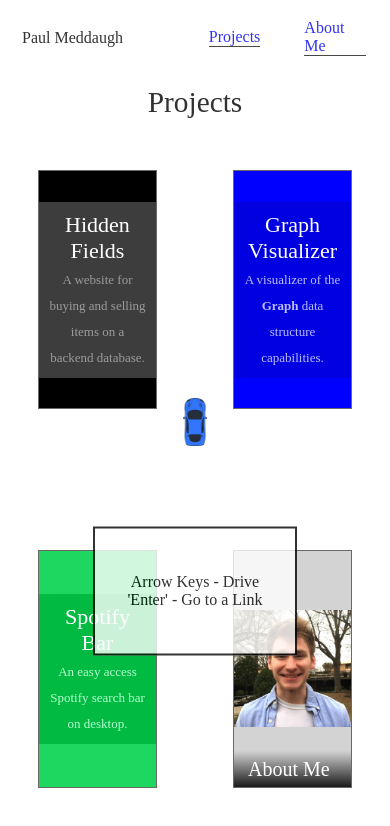
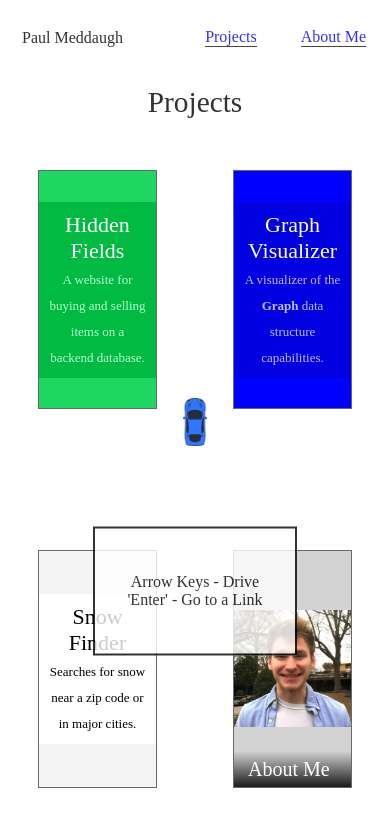
Before and after one commit to paulmeddaugh/Portfolio, a plain HTML site: page index.html in a window 390 px wide. Drawn offline with Linux system fonts and the light colour scheme.

Commit message:
Added mobile tweeks, changed Spotify to Snow Find

```diff
--- a/index.html
+++ b/index.html
@@ -22,12 +22,13 @@
 
         <canvas id="background"></canvas>
 
-        <div id="car" tabindex="0">
+        <div id="car">
             <img id="carImg" src="./resources/car.png" alt="car" max-width="24" max-height="48">
         </div>
 
         <div id="instructions" class="instructionsBlack">
             <div class="translateCenter"></div>
+            <span id="closeInstructions">X</span>
         </div>
 
         <h2>Projects</h2>
@@ -54,15 +55,15 @@
                     <a class="translateCenter" href="https://paulmeddaugh.github.io/Graph-Visualizer/">Visualize</a>
                 </figure>
             </div>
-            <div class="project flexCenter" id="projSS">
-                <figure id="spotifySearch" class="flexCenter">
-                    <div class="projectText" id="projSSText">
-                        Spotify Bar</br>
+            <div class="project flexCenter" id="projSF">
+                <figure id="snowFinder" class="flexCenter">
+                    <div class="projectText" id="projSFText">
+                        Snow Finder</br>
                         <span class="projectDescrip">
-                            An easy access Spotify search bar on desktop.
+                            Searches for snow near a zip code or in major cities.
                         </span>
                     </div>
-                    <a class="translateCenter" href="./resources/Spotify Search.exe" download>Download</a>
+                    <a class="translateCenter" href="./resources/Snow Finder.exe" download>Download</a>
                 </figure>
             </div>
             <div class="project flexCenter" id="aboutMe">
--- a/scripts/index.js
+++ b/scripts/index.js
@@ -1,7 +1,8 @@
 import { Point, Rectangle, Parallelogram } from './shapes.js';
 import { mobileCheck, getElementBounds } from './utility.js';
 import { Predict } from './predict.js';
-import { carWithinFigure, showHideLinks, carWithinHeaderLink, highlightHeaderLinks } from './showHideElements.js'
+import { carWithinFigure, showHideLinks, carWithinHeaderLink, highlightHeaderLinks, highlightInstructions } from './showHideElements.js';
+import { drawTrail } from './tailLightTrail.js'; // doesn't work
 
 let car;
 let velocity = 0;
@@ -9,18 +10,14 @@ let angle = Math.PI / 2; // 90
 
 let carPoint = new Point();
 
-let canvas;
-let ctx;
 let header;
-
-let trailPoint;
-let trailingp2;
 
 let drivingDirections = {};
 
+const calculateFPS = false;
 const AVERAGE_RANGE_FPS = 5;
 const AVERAGE_CALC_PER_SEC = 4;
-let totalFPS = 1, lastFPS = 1, currentFPS = 0, FPSindex = AVERAGE_RANGE_FPS - 1;
+let aveFPS = 0, totalFPS = 1, lastFPS = 1, currentFPS = 0, FPSindex = AVERAGE_RANGE_FPS - 1;
 
 export let VELOCITY_FORWARD = .25;
 export let VELOCITY_REVERSE = .2;
@@ -34,44 +31,32 @@ window.addEventListener("keyup", (e) => drivingDirections[e.key] = false);
 window.addEventListener("click", driveCarToPoint);
 window.addEventListener("load", () => {
 
+    // Sets the speed of the car based on the width of the browser
     VELOCITY_FORWARD = (!MOBILE) ? document.body.clientWidth / 4200 : .6;
     VELOCITY_REVERSE = (!MOBILE) ? document.body.clientWidth / 5500 : .5;
+
+    for (let a of document.getElementsByClassName('header')[0].getElementsByTagName('A')) {
+        a.addEventListener("click", preventNotCarWithin);
+    }
 
     document.getElementById('instructions').children[0].innerHTML = (!MOBILE) ?
         "Arrow Keys - Drive</br>'Enter' - Go to a Link" :
         "Tap - Drive to Link";
 
-    canvas = document.getElementById('background');
-    canvas.width = document.body.clientWidth;
-    canvas.height = document.body.clientHeight;
-
-    ctx = canvas.getContext('2d');
-    drawBackground();
-
-    ctx.strokeStyle = 'red';
-    ctx.lineWidth = 1;
-    ctx.translate(0.5, 0.5);  // 1-pixel width lines, such as x of 10 to x of 20 draws from
-    // between 9.5 and 10.5 to 19.5 and 20.5, which is rendered as a 2 pixel line instead.
-
     car = document.getElementById('car');
     placeCarInCenter();
 
-    // createProjectFacingWalls();
-
-    trailPoint = new Point(
-        parseInt(window.getComputedStyle(car).left) + 18,
-        parseInt(window.getComputedStyle(car).top) - 3
-    );
-
     // Calculates the frames per second
+    if (calculateFPS) {
         setInterval(() => {
             currentFPS *= AVERAGE_CALC_PER_SEC;
             totalFPS = (totalFPS - lastFPS) + currentFPS;
-        //console.log(totalFPS / (AVERAGE_RANGE_FPS - FPSindex));
+            aveFPS = totalFPS / (AVERAGE_RANGE_FPS - FPSindex);
             if (!FPSindex) lastFPS = currentFPS;
             else FPSindex--;
             currentFPS = 0;
         }, 1000 / AVERAGE_CALC_PER_SEC);
+    }
 
     // Hides instructions
     setTimeout(() => {
@@ -82,10 +67,12 @@ window.addEventListener("load", () => {
     animateCar();
 });
 
+/**
+ * Places the car in the center of the page. Called when loading and resizing.
+ */
 function placeCarInCenter() {
     car.style.left = (carPoint.x = (document.body.clientWidth / 2 - car.clientWidth / 2)) + "px";
     car.style.top = (carPoint.y = (document.body.clientHeight / 2 - car.clientHeight / 2)) + "px";
-    car.focus(); // chrome still keeps focus on url bar initially
 }
 
 /**
@@ -93,7 +80,7 @@ function placeCarInCenter() {
  */
 function animateCar () {
 
-    currentFPS++;
+    if (calculateFPS) currentFPS++;
 
     velocity = (velocity - FRICTION > 0) ? velocity - FRICTION :
         (velocity + FRICTION < 0) ? velocity + FRICTION : 0;
@@ -105,11 +92,6 @@ function animateCar () {
     car.style.left = carPoint.x + "px";
     car.style.top = carPoint.y + "px";
     car.style.transform = "rotate(" + (angle - Math.PI / 2) * (180 / Math.PI)  + "deg)";
-
-    // Re-draws the background constantly with little opacity to allow for trailing effects of what is drawn
-    ctx.globalAlpha = 0.15;
-    drawBackground();
-    ctx.globalAlpha = 1;
 
     let boundary;
     if (boundary = outOfBounds()) {
@@ -124,13 +106,9 @@ function animateCar () {
 
     showHideLinks();
     highlightHeaderLinks();
+    highlightInstructions();
 
     requestAnimationFrame(animateCar);
-}
-
-function drawBackground() {
-    ctx.fillStyle = 'white';
-    ctx.fillRect(0, 0, document.body.clientWidth, document.body.clientHeight);
 }
 
 /**
@@ -197,38 +175,6 @@ function outOfBounds() {
     return false;
 }
 
-/**
- * Draws two red backlights that fade over time.
- * Doesn't work.
- */
-function drawTrail() {
-    //let carPara = getElementBounds(car).getParallelogram().rotate(angle - Math.PI / 2);
-    //console.log(carPara);
-
-    let centerX = parseInt(window.getComputedStyle(car).left) + (parseInt(window.getComputedStyle(car).width) / 2);
-    let centerY = parseInt(window.getComputedStyle(car).top) - (parseInt(window.getComputedStyle(car).height) / 2);
-
-    let center = {
-        x: centerX,
-        y: centerY + parseInt(window.getComputedStyle(header).height)
-    }
-    let length = angle;
-    let newp1 = new Point(center.x, center.y);
-    let newp2 = new Point(
-        parseInt(window.getComputedStyle(car).left),
-        parseInt(window.getComputedStyle(car).top)
-    );
-
-    ctx.beginPath();
-    ctx.moveTo(trailPoint.x, trailPoint.y);
-    ctx.lineTo(newp1.x, newp1.y);
-    ctx.closePath();
-    ctx.stroke();
-
-    trailPoint = newp1;
-    trailingp2 = newp2;
-}
-
 function driveCar (e) {
 
     if (e.key == 'Enter') {
@@ -237,12 +183,19 @@ function driveCar (e) {
 
         let link = carWithinHeaderLink();
         if (link) window.location.href = link.children[0].href;
+
+        let instructions = document.getElementById('instructions');
+        if (carWithin(getElementBounds(instructions))) {
+            instructions.style.opacity = 0;
+        }
     }
 
     if (e.repeat) return; // the repeat event when key is held down
     drivingDirections[e.key] = true;
 
     requestAnimationFrame(() => drive(e.key));
+
+    e.preventDefault();
 }
 
 let drive = (key) => {
@@ -340,3 +293,15 @@ function getBreakDistanceAndTime(velocity) {
 
     return predict;
 }
+
+/**
+ * If mobile, prevents a link from changing pages if the car is not in its container.
+ *
+ * @param {*} e the 'onclick' event object.
+ */
+function preventNotCarWithin (e) {
+    if (MOBILE && !carWithin(getElementBounds(e.currentTarget.parentElement))) {
+        e.preventDefault();
+        driveCarToPoint(e);
+    }
+}
--- a/scripts/showHideElements.js
+++ b/scripts/showHideElements.js
@@ -3,6 +3,7 @@ import { getElementBounds } from "./utility.js";
 
 let hilightedFig = false;
 let highlightedLink = false;
+let instructionsHighlighted = false;
 
 /**
  * Manually adds the classes that animate hovering over a project when the car drives within one.
@@ -76,3 +77,22 @@ export function carWithinHeaderLink () {
 
     return null;
 }
+
+export function highlightInstructions () {
+    let instructions = document.getElementById('instructions');
+    let x = document.getElementById('closeInstructions');
+
+    let within = carWithin(getElementBounds(instructions));
+
+    if (!instructionsHighlighted && within) {
+        instructions.style.border = '2px solid gold';
+        instructions.style.background = '#fffade';
+        x.style.opacity = 1;
+        instructionsHighlighted = true;
+    } else if (instructionsHighlighted && !within) {
+        instructions.style.border = '2px solid black';
+        instructions.style.background = 'white';
+        x.style.opacity = 0;
+        instructionsHighlighted = false;
+    }
+}
--- /dev/null
+++ b/scripts/tailLightTrail.js
@@ -0,0 +1,67 @@
+import { Point } from './shapes.js';
+
+let car = document.getElementById('car');
+let canvas = document.getElementById('background');
+let ctx = canvas.getContext('2d');
+
+let trailPoint;
+
+window.addEventListener("load", () => {
+
+    canvas = document.getElementById('background');
+    canvas.width = document.body.clientWidth;
+    canvas.height = document.body.clientHeight;
+
+    ctx = canvas.getContext('2d');
+    drawBackground();
+
+    ctx.strokeStyle = 'red';
+    ctx.lineWidth = 1;
+    ctx.translate(0.5, 0.5);  // 1-pixel width lines, such as x of 10 to x of 20 draws from
+    // between 9.5 and 10.5 to 19.5 and 20.5, which is rendered as a 2 pixel line instead.
+
+    trailPoint = new Point(
+        parseInt(window.getComputedStyle(car).left) + 18,
+        parseInt(window.getComputedStyle(car).top) - 3
+    );
+});
+
+function drawBackground() {
+    // Re-draws the background constantly with little opacity to allow for trailing effects of what is drawn
+    ctx.globalAlpha = 0.15;
+    ctx.fillStyle = 'white';
+    ctx.fillRect(0, 0, document.body.clientWidth, document.body.clientHeight);
+    ctx.globalAlpha = 1;
+}
+
+/**
+ * Draws two red backlights that fade over time.
+ * Doesn't work.
+ */
+ export function drawTrail() {
+    //let carPara = getElementBounds(car).getParallelogram().rotate(angle - Math.PI / 2);
+    //console.log(carPara);
+
+    let centerX = parseInt(window.getComputedStyle(car).left) + (parseInt(window.getComputedStyle(car).width) / 2);
+    let centerY = parseInt(window.getComputedStyle(car).top) - (parseInt(window.getComputedStyle(car).height) / 2);
+
+    let center = {
+        x: centerX,
+        y: centerY + parseInt(window.getComputedStyle(header).height)
+    }
+    let length = angle;
+    let newp1 = new Point(center.x, center.y);
+    let newp2 = new Point(
+        parseInt(window.getComputedStyle(car).left),
+        parseInt(window.getComputedStyle(car).top)
+    );
+
+    ctx.beginPath();
+    ctx.moveTo(trailPoint.x, trailPoint.y);
+    ctx.lineTo(newp1.x, newp1.y);
+    ctx.closePath();
+    ctx.stroke();
+
+    trailPoint = newp1;
+    trailingp2 = newp2;
+}
--- a/styles/commonStyles.css
+++ b/styles/commonStyles.css
@@ -26,14 +26,15 @@ body {
     padding: 0px 20px;
     font: 16px Corbel Light;
     width: 150px;
+    white-space: nowrap;
 }
 
 .header a {
     margin: 0px 20px;
     font: 16px Corbel Light;
-    display: inline-block;
     text-decoration: none;
     border-bottom: 1px solid #1a1a1a;
+    white-space: nowrap;
 }
 
 .headerLinkContainer { /* Resizes link container for the car highlighting */
--- a/styles/index.css
+++ b/styles/index.css
@@ -1,3 +1,7 @@
+body {
+    overflow-y: auto;
+}
+
 #car {
     z-index: 2;
     width: 24px;
@@ -33,6 +37,16 @@
     width: 100%;
 }
 
+#closeInstructions {
+    position: absolute;
+    right: 15px;
+    top: 14px;
+    cursor: pointer;
+    font: 10pt Arial;
+    transition: .5s ease;
+    opacity: 0;
+}
+
 img {
     max-width: 100%;
     max-height: 100%;
@@ -50,7 +64,6 @@ img {
 canvas {
     position: absolute;
     left: 0px;
-    width: 100%;
 }
 
 .projectGrid {
@@ -75,7 +88,7 @@ canvas {
     grid-row: 2;
 }
 
-#projSS {
+#projSF {
     grid-column: 2;
     grid-row: 4;
 }
@@ -98,15 +111,15 @@ canvas {
 }
 
 #hiddenFields {
-    background-color: black;
+    background-color: #1ed760; /* black */
 }
 
 #projHFText {
-    background-color: #3d3d3d;
+    background-color: #00ba42; /* #3d3d3d */
 }
 
 #projHFText .projectDescrip {
-    color: rgb(156, 156, 156);
+    color: #b6ffcf; /* rgb(156, 156, 156) */
 }
 
 #graphVisualizer {
@@ -121,17 +134,30 @@ canvas {
     color: #bcbcff;
 }
 
-#spotifySearch {
+#spotifyBar {
     background-color: #1ed760;
     text-align: center;
 }
 
-#projSSText {
+#projSBText {
     background-color: #00ba42;
 }
 
-#projSSText .projectDescrip {
+#projSBText .projectDescrip {
     color: #b6ffcf;
+}
+
+#snowFinder {
+    background-color: #f4f4f4;
+}
+
+#projSFText {
+    background-color: white;
+    color: black;
+}
+
+#projSFText .projectDescrip {
+    color: black;
 }
 
 figure {
```
Also changed, not shown: page/aboutMe.html (+1 -1 lines), 1 other file. Lines whose indentation alone changed are shown as unchanged.
